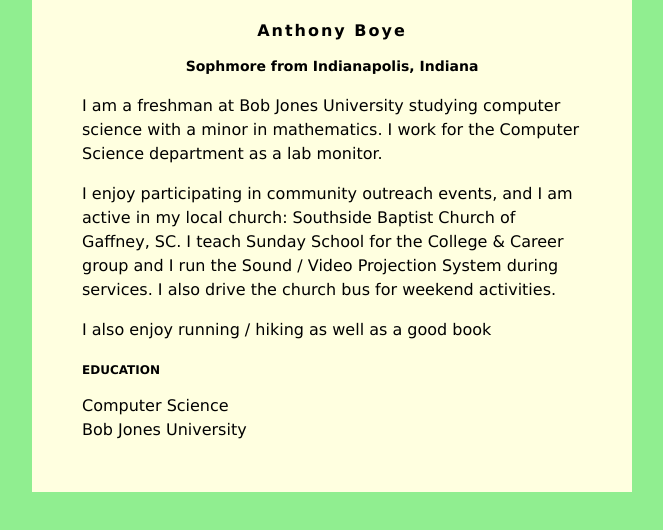
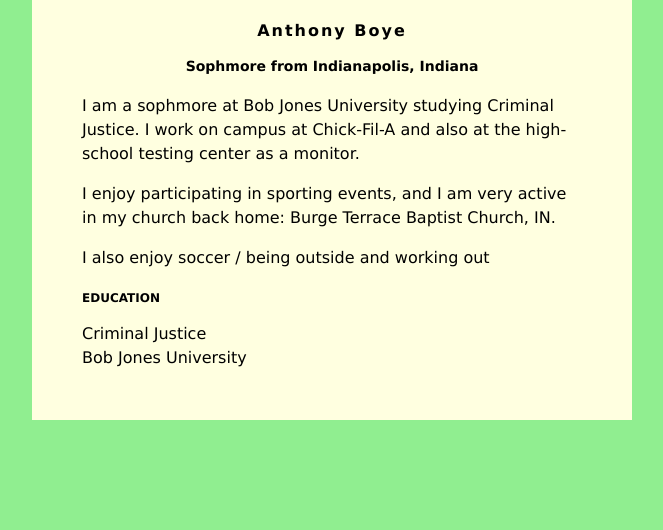
Before and after one commit to aboye325/aboye325.github.io, a plain HTML site: page index.html in a window 1280 px wide. Shown: the whole page, without its empty margins (308-971 px from the left). Drawn offline with Linux system fonts and the light colour scheme.

Commit message:
Update index.html

```diff
--- a/index.html
+++ b/index.html
@@ -33,16 +33,15 @@ h3 {
         <h1>Anthony Boye</h1>
         <h2>Sophmore from Indianapolis, Indiana</h2>
 
-         <p>I am a freshman at Bob Jones University studying computer science with a minor in mathematics. I work for the Computer Science department as a lab monitor.</p>
+         <p>I am a sophmore at Bob Jones University studying Criminal Justice. I work on campus at Chick-Fil-A and also at the high-school testing center as a monitor.</p>
          <p>
-            I enjoy participating in community outreach events, and I am active in my local church: Southside Baptist Church of Gaffney, SC.  I teach Sunday School for the College &amp; Career group and I run the Sound / Video Projection System during services.  I also drive the church bus for weekend activities.
-         </p>
+            I enjoy participating in sporting events, and I am very active in my church back home: Burge Terrace Baptist Church, IN. </p>
          <p>
-            I also enjoy running / hiking as well as a good book
+            I also enjoy soccer / being outside and working out
          </p>
 
         <h3>EDUCATION</h3>
-        Computer Science<br>
+        Criminal Justice<br>
         Bob Jones University
     </div>
 
```
